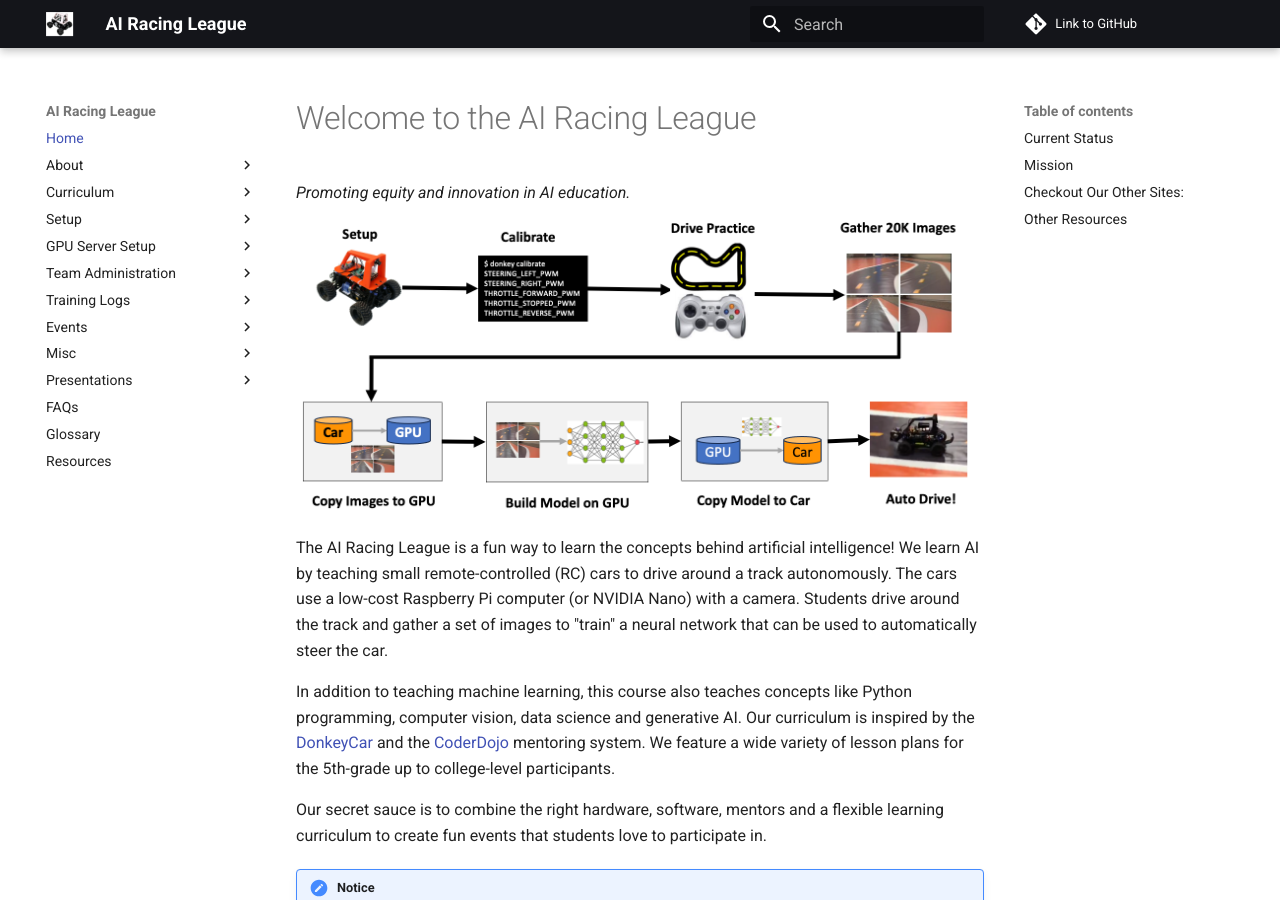
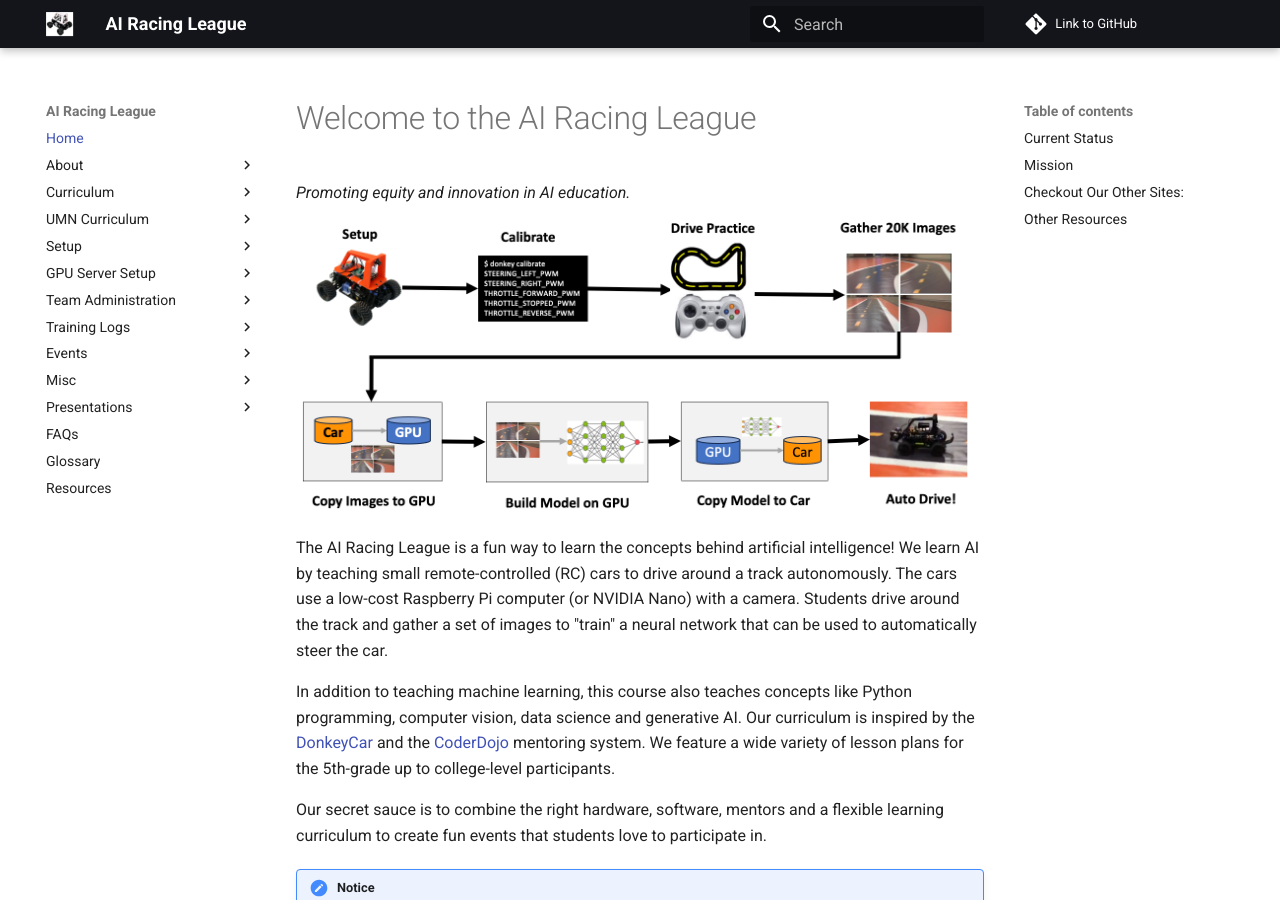
Before and after one commit to CoderDojoTC/ai-racing-league, an MkDocs documentation site: the page built from docs/index.md, in a window 1280 px wide and 900 px high. Built offline with MkDocs 1.6.1 and Material for MkDocs 9.7.7, drawn with Linux system fonts in a browser that asks for light colours; comment, search, counter and statistics services are not loaded.

Commit message:
added umn-curriculum

```diff
--- a/mkdocs.yml
+++ b/mkdocs.yml
@@ -44,6 +44,21 @@ nav:
     - Proposal Generator:
       - Introduction: proposal-generator/index.md
       - Sample Proposal: proposal-generator/proposal.md
+  - UMN Curriculum:
+    - Background:
+      - Foundations of Artificial Intelligence: umn-curriculum/background/foundations-of-ai.md
+      - Introduction to Neural Networks in Machine Learning: umn-curriculum/background/introduction-to-nn.md
+      - Introduction to Operating Systems: umn-curriculum/background/introduction-to-os.md
+      - Introduction to Linux: umn-curriculum/background/introduction-to-linux.md
+      - Introduction to Networking and Wi-Fi Hotspot Configuration: umn-curriculum/background/introduction-to-networking.md
+      - Introduction to Python: umn-curriculum/background/introduction-to-python.md
+    - Getting Familiar with Donkey Car: umn-curriculum/donkey-car.md
+    - Getting Started with Raspberry Pi OS: umn-curriculum/raspberry-pi.md
+    - Networking: umn-curriculum/networking.md
+    - Setting Up and Calibrating Your Donkey Car: umn-curriculum/setup.md
+    - Driving Your Donkey Car and Collecting Data: umn-curriculum/driving.md
+    - Training: umn-curriculum/training.md
+    - Autopilot: umn-curriculum/autopilot.md
   - Setup:
     - Track Options: setup/track-options.md
     - Battery Options: setup/battery-options.md
```
Also changed, not shown: docs/umn-curriculum/autopilot.md (added), docs/umn-curriculum/background/foundations-of-ai.md (added), docs/umn-curriculum/background/introduction-to-linux.md (added), docs/umn-curriculum/background/introduction-to-networking.md (added), docs/umn-curriculum/background/introduction-to-nn.md (added), docs/umn-curriculum/background/introduction-to-os.md (added), docs/umn-curriculum/background/introduction-to-python.md (added), docs/umn-curriculum/donkey-car.md (added), docs/umn-curriculum/driving.md (added), docs/umn-curriculum/networking.md (added), docs/umn-curriculum/raspberry-pi.md (added), docs/umn-curriculum/setup.md (added), docs/umn-curriculum/training.md (added).
